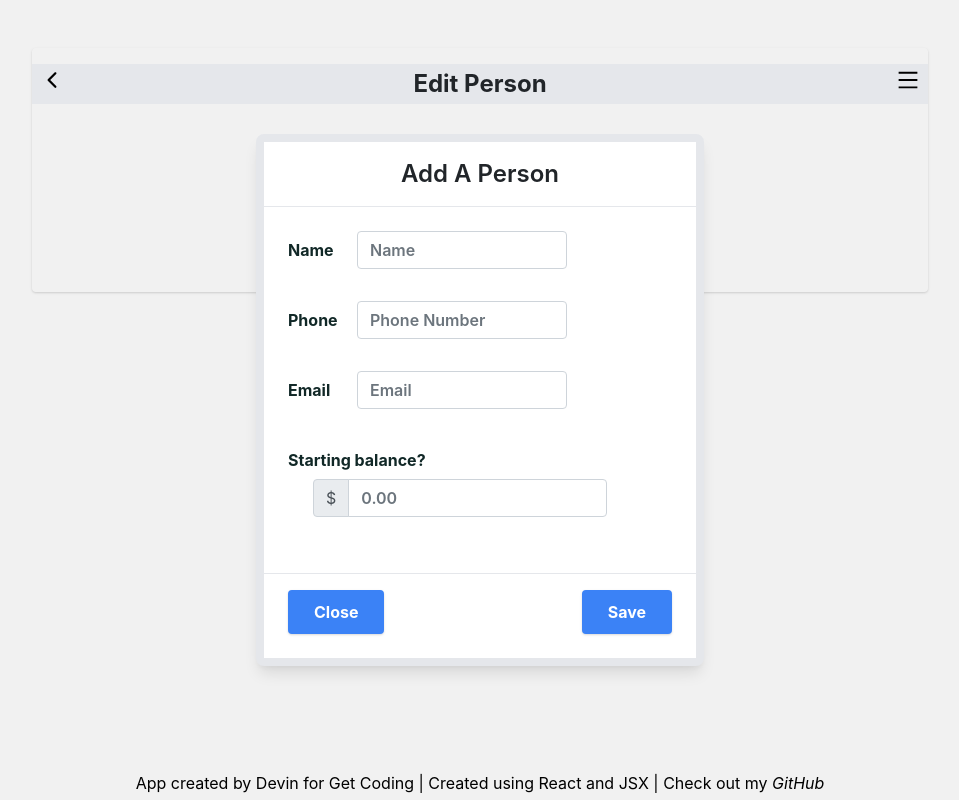
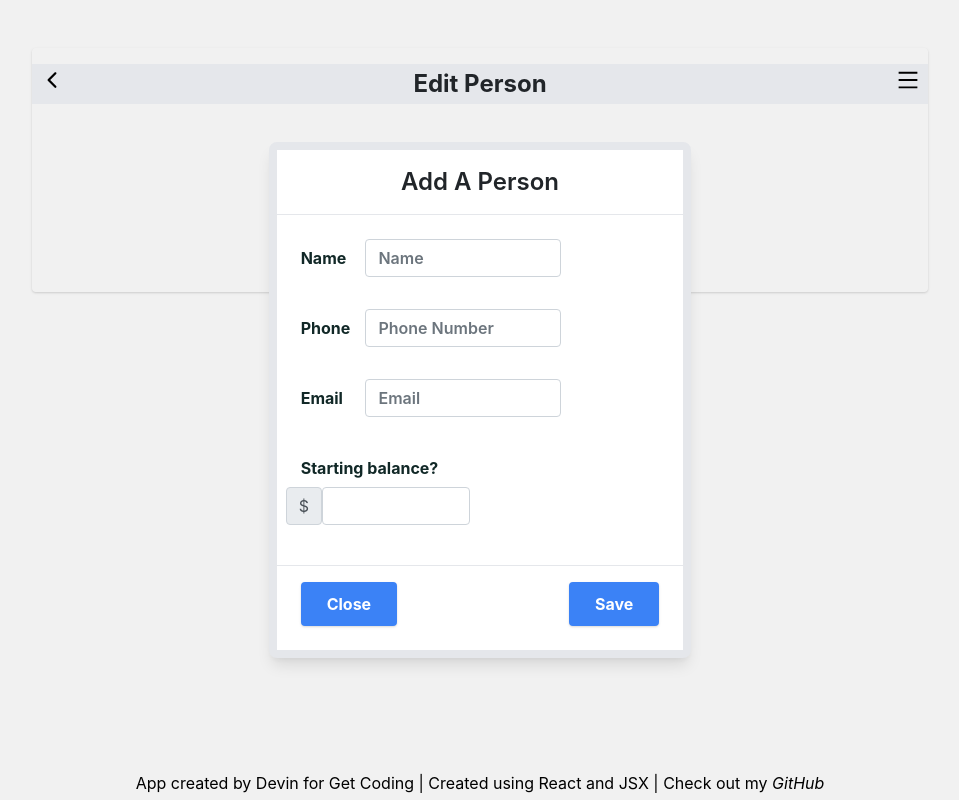
Before and after one commit to DevinLed/BillSplit, a React (Create React App) app: page /#/EditList in a window 1280 px wide. Both pictures are taken after a click on the button "Add Person". Shown: the whole page, without its empty margins (160-1119 px from the left). Built offline with nearby package versions, Linux system fonts and the light colour scheme.

Commit message:
Style work

```diff
--- a/src/components/AddPerson.js
+++ b/src/components/AddPerson.js
@@ -1,5 +1,7 @@
-import React from "react";
+import {React, useRef} from "react";
 import { BrowserRouter, Switch, Route, Routes, Link } from "react-router-dom";
+
+
 
 export default function AddPerson({
   personName,
@@ -17,15 +19,21 @@ export default function AddPerson({
   setValue,
   addNum,
   personReceiptAmount,
-}) {
+})
+{
+
+  function handleKeyDown(e) {
+    if (e.key === "Enter") {
+      e.target.blur();
+    }
+  }
   return (
     <>
       <div className="p-8 justify-center items-center flex overflow-x-hidden overflow-y-hidden fixed inset-0 z-50 focus:outline-none">
-  <div className="relative w-auto my-6 mx-auto max-w-md">
-    <div className="border-8 border-black-500 rounded-lg shadow-lg relative flex flex-col w-full bg-white outline-none focus:outline-none">
-      <div className="flex items-center justify-evenly p-3 border-b border-solid border-slate-200 rounded-t">
-        <h3 className="text-2xl font-semibold">Add A Person</h3>
-
+        <div className="relative w-auto my-6 mx-auto max-w-md">
+          <div className="border-8 border-black-500 rounded-lg shadow-lg relative flex flex-col w-full bg-white outline-none focus:outline-none">
+            <div className="flex items-center justify-evenly p-3 border-b border-solid border-slate-200 rounded-t">
+              <h3 className="text-2xl font-semibold">Add A Person</h3>
             </div>
             {/*body*/}
 
@@ -82,29 +90,23 @@ export default function AddPerson({
                   />
                 </div>
               </div>
-
-              <div class="form-group row">
-                <label for="colFormLabel" class="flex col-sm-10 col-form-label">
+              <div class="form-group row mb-0">
+                <label
+                  for="colFormLabel"
+                  class="col-sm-2 col-form-label label-one-line"
+                >
                   Starting balance?
                 </label>
-                <div class="input-group mb-3 items-center justify-center">
-                  <div class="input-group-prepend ml-10">
-                    <span class="input-group-text">$</span>
-                  </div>
+                <div class="input-group mb-3">
+                  <span class="input-group-text">$</span>
                   <input
                     type="text"
-                    className="form-control w-24 mr-20"
-                    aria-label="Amount (to the nearest dollar)"
-                    placeholder="0.00"
-                    value={personOwing}
+                    class="form-control max-six-digits rounded-left"
+                    onKeyDown={handleKeyDown}
                     onChange={(e) => setPersonOwing(e.target.value)}
                   />
                 </div>
               </div>
-
-
-
-
             </div>
             {/*footer*/}
             <div className="flex items-center  justify-content-between align-items-center pb-6 px-6 border-t border-solid border-slate-200 rounded-b">
--- a/src/components/Header.js
+++ b/src/components/Header.js
@@ -148,7 +148,7 @@ export default function Header({
               <IoIosArrowBack />
             </button>
           </Link>
-          <h1 className="m-5">Enter Receipt Details</h1>
+          <h1 className="m-5">Enter Details</h1>
 
           <div class="dropdown">
             <button
--- a/src/components/ReceiptInput.js
+++ b/src/components/ReceiptInput.js
@@ -85,7 +85,11 @@ export default function ReceiptInput({
   const handleButton1Click = () => {
     setSelected(1);
   };
-
+  function handleKeyDown(e) {
+    if (e.key === "Enter") {
+      e.target.blur();
+    }
+  }
   const handleButton2Click = () => {
     setSelected(2);
   };
@@ -265,7 +269,6 @@ export default function ReceiptInput({
               <Header selectMethodManual={selectMethodManual} />
 
               <div class="flex flex-col items-center max-w-min justify-center bg-grey dark:bg-slate-900 rounded-lg px-6 py-6 ring-slate-900/5">
-
                 <div className="max-w-fit">
                   <label
                     htmlFor="payment"
@@ -311,13 +314,15 @@ export default function ReceiptInput({
                         id="colFormLabel"
                         placeholder="Merchant Name"
                         value={merchantName}
+                        onKeyDown={handleKeyDown}
                         onChange={(e) =>
                           setMerchantName(
-                      e.target.value.replace(/\b\w/g, (c) => c.toUpperCase())
+                            e.target.value.replace(/\b\w/g, (c) =>
+                              c.toUpperCase()
+                            )
                           )
                         }
                       />
-
                       <div class="flex items-center justify-left h-11 mb-1 ml-1">
                         <div class="px-0 z-50">
                           <label for="colFormLabel" class="col-form-label ">
@@ -327,6 +332,7 @@ export default function ReceiptInput({
                             selected={startDate}
                             onChange={(date) => setStartDate(date)}
                             className="bg-blue-100"
+                            inputProps={{ readOnly: true }}
                           />
                         </div>
                       </div>
@@ -338,6 +344,7 @@ export default function ReceiptInput({
                         class="form-control font-bold w-55 mb-2 mt-2 opacity-4"
                         id="colFormLabel"
                         placeholder="Invoice Number"
+                        onKeyDown={handleKeyDown}
                         onChange={(e) => setInvoiceNumber(e.target.value)}
                       />
                     </div>
@@ -376,6 +383,7 @@ export default function ReceiptInput({
                                     id="colFormLabel"
                                     placeholder="Item Name"
                                     value={name}
+                                    onKeyDown={handleKeyDown}
                                     onChange={handleNameChange}
                                   />
                                 </td>
@@ -386,11 +394,14 @@ export default function ReceiptInput({
                                     id="colFormLabel"
                                     placeholder="Amount"
                                     value={amount}
+                                    onKeyDown={handleKeyDown}
                                     onChange={handleAmountChange}
                                   />
                                 </td>
                                 <td colSpan="3" className="px-2">
-                                <div style={{ width: "auto", margin: "auto" }}>
+                                  <div
+                                    style={{ width: "auto", margin: "auto" }}
+                                  >
                                     <Slider
                                       defaultValue={55}
                                       min={0}
--- a/src/index.css
+++ b/src/index.css
@@ -65,7 +65,9 @@ a:focus {
   position: relative;
   border-radius: 5px;
 }
-
+.max-six-digits {
+  max-width: 14ch;
+}
 .dropdown-input {
   padding: 5px;
   display: flex;
@@ -73,7 +75,13 @@ a:focus {
   justify-content: space-between;
   user-select: none;
 }
-
+.label-one-line {
+  white-space: nowrap;
+}
+.rounded-left {
+  border-top-left-radius: 0.25rem;
+  border-bottom-left-radius: 0.25rem;
+}
 .dropdown-menu {
   position: absolute;
   transform: translateY(4px);
@@ -123,8 +131,3 @@ a:focus {
 .blue-background {
   background-color: lightblue;
 }
-#receiptcontainer{
-  align-items: center;
-  justify-content: center;
-  margin: auto;
-}
```
Lines whose indentation alone changed are shown as unchanged.
